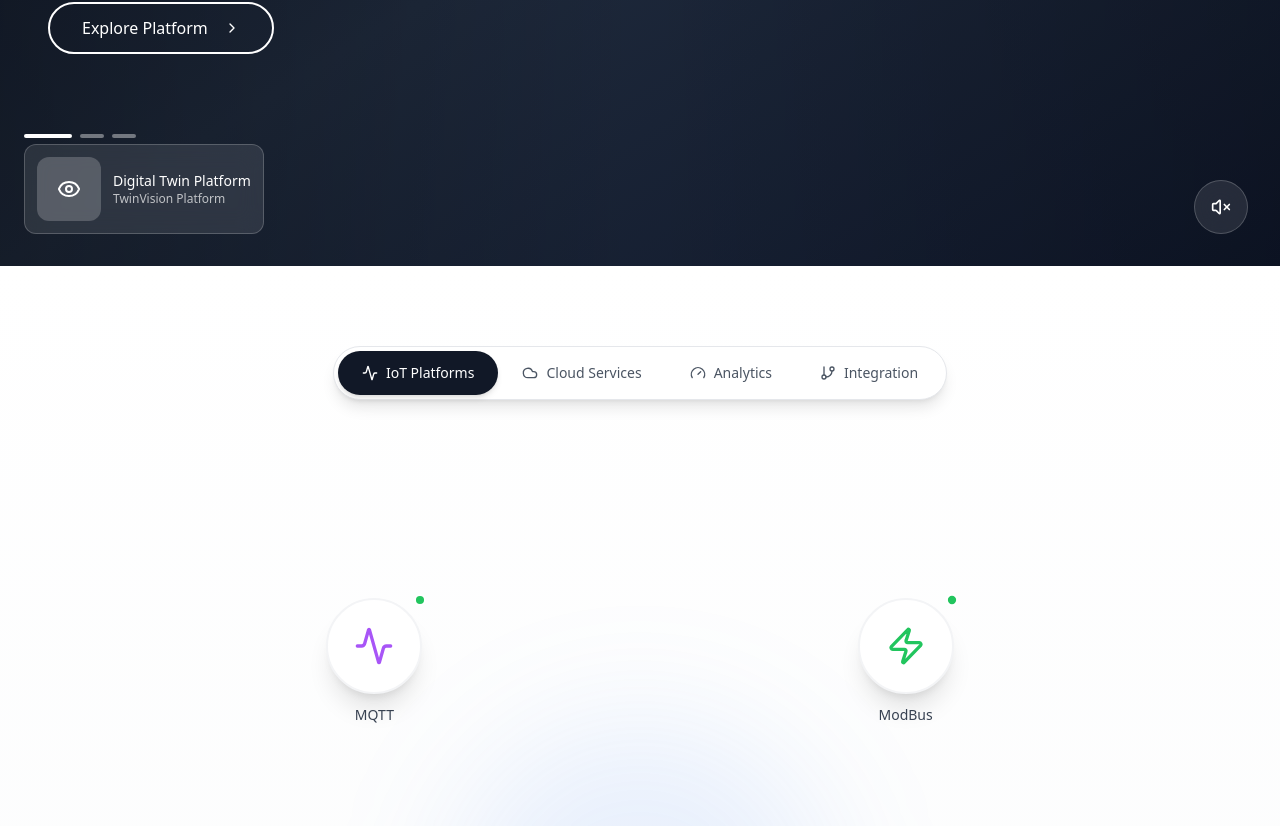
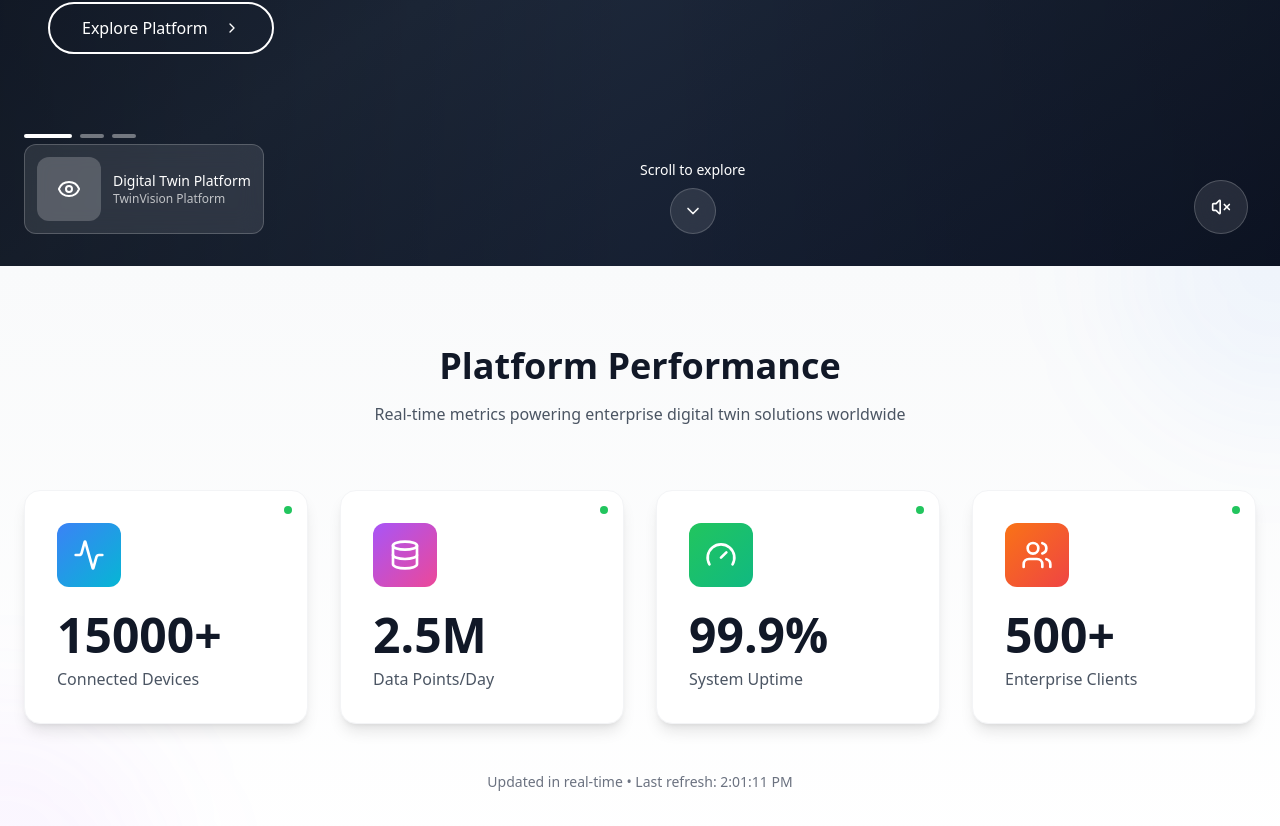
Before and after one commit to alex01pap/dt2, a React (Vite) app: page /home in a window 1280 px wide. Shown: the part 534-1360 px from the top of the page. Built offline with nearby package versions, Linux system fonts and the light colour scheme; no server answers; the database is empty; the HTML template or start-up script is replaced by a standard one.

Commit message:
Add scroll effect and stats section
Implement smooth scroll from hero to ecosystem diagram and add an animated statistics section. The stats section includes real-time metrics with animated counters, gradient backgrounds, and hover effects.

```diff
--- /dev/null
+++ b/src/components/home/StatsSection.tsx
@@ -0,0 +1,162 @@
+import { useEffect, useRef, useState } from "react";
+import { motion, useInView } from "framer-motion";
+import { Activity, Database, Gauge, Users } from "lucide-react";
+
+const stats = [
+  {
+    icon: Activity,
+    value: 15000,
+    suffix: "+",
+    label: "Connected Devices",
+    color: "from-blue-500 to-cyan-500"
+  },
+  {
+    icon: Database,
+    value: 2.5,
+    suffix: "M",
+    label: "Data Points/Day",
+    color: "from-purple-500 to-pink-500"
+  },
+  {
+    icon: Gauge,
+    value: 99.9,
+    suffix: "%",
+    label: "System Uptime",
+    color: "from-green-500 to-emerald-500"
+  },
+  {
+    icon: Users,
+    value: 500,
+    suffix: "+",
+    label: "Enterprise Clients",
+    color: "from-orange-500 to-red-500"
+  }
+];
+
+function Counter({ value, suffix, duration = 2 }: { value: number; suffix: string; duration?: number }) {
+  const [count, setCount] = useState(0);
+  const ref = useRef(null);
+  const isInView = useInView(ref, { once: true });
+
+  useEffect(() => {
+    if (!isInView) return;
+
+    let startTime: number;
+    let animationFrame: number;
+
+    const animate = (currentTime: number) => {
+      if (!startTime) startTime = currentTime;
+      const progress = Math.min((currentTime - startTime) / (duration * 1000), 1);
+
+      const easeOutQuart = 1 - Math.pow(1 - progress, 4);
+      setCount(value * easeOutQuart);
+
+      if (progress < 1) {
+        animationFrame = requestAnimationFrame(animate);
+      }
+    };
+
+    animationFrame = requestAnimationFrame(animate);
+
+    return () => cancelAnimationFrame(animationFrame);
+  }, [value, duration, isInView]);
+
+  const displayValue = value % 1 !== 0 ? count.toFixed(1) : Math.floor(count);
+
+  return (
+    <span ref={ref} className="text-5xl font-bold">
+      {displayValue}{suffix}
+    </span>
+  );
+}
+
+export function StatsSection() {
+  return (
+    <section className="py-20 bg-gradient-to-b from-gray-50 to-white relative overflow-hidden">
+      {/* Background decorations */}
+      <div className="absolute inset-0 overflow-hidden">
+        <div className="absolute -top-40 -right-40 w-80 h-80 bg-blue-500/5 rounded-full blur-3xl" />
+        <div className="absolute -bottom-40 -left-40 w-80 h-80 bg-purple-500/5 rounded-full blur-3xl" />
+      </div>
+
+      <div className="container mx-auto px-6 relative z-10">
+        {/* Section Header */}
+        <motion.div
+          initial={{ opacity: 0, y: 20 }}
+          whileInView={{ opacity: 1, y: 0 }}
+          viewport={{ once: true }}
+          transition={{ duration: 0.6 }}
+          className="text-center mb-16"
+        >
+          <h2 className="text-4xl font-bold text-gray-900 mb-4">
+            Platform Performance
+          </h2>
+          <p className="text-gray-600 max-w-2xl mx-auto">
+            Real-time metrics powering enterprise digital twin solutions worldwide
+          </p>
+        </motion.div>
+
+        {/* Stats Grid */}
+        <div className="grid grid-cols-1 md:grid-cols-2 lg:grid-cols-4 gap-8">
+          {stats.map((stat, index) => {
+            const Icon = stat.icon;
+            return (
+              <motion.div
+                key={stat.label}
+                initial={{ opacity: 0, y: 30 }}
+                whileInView={{ opacity: 1, y: 0 }}
+                viewport={{ once: true }}
+                transition={{ duration: 0.6, delay: index * 0.1 }}
+              >
+                <div className="relative group">
+                  {/* Card */}
+                  <div className="bg-white rounded-2xl p-8 shadow-lg border border-gray-100 hover:shadow-xl transition-shadow duration-300">
+                    {/* Icon with gradient background */}
+                    <div className="mb-6">
+                      <div className={`inline-flex p-4 rounded-xl bg-gradient-to-br ${stat.color}`}>
+                        <Icon className="h-8 w-8 text-white" />
+                      </div>
+                    </div>
+
+                    {/* Counter */}
+                    <div className="mb-2 text-gray-900">
+                      <Counter value={stat.value} suffix={stat.suffix} />
+                    </div>
+
+                    {/* Label */}
+                    <div className="text-gray-600 font-medium">
+                      {stat.label}
+                    </div>
+
+                    {/* Animated pulse indicator */}
+                    <motion.div
+                      animate={{ scale: [1, 1.2, 1], opacity: [1, 0.5, 1] }}
+                      transition={{ duration: 2, repeat: Infinity }}
+                      className="absolute top-4 right-4 w-2 h-2 rounded-full bg-green-500"
+                    />
+                  </div>
+
+                  {/* Hover glow effect */}
+                  <div className={`absolute inset-0 rounded-2xl bg-gradient-to-br ${stat.color} opacity-0 group-hover:opacity-10 transition-opacity duration-300 -z-10 blur-xl`} />
+                </div>
+              </motion.div>
+            );
+          })}
+        </div>
+
+        {/* Additional info */}
+        <motion.div
+          initial={{ opacity: 0 }}
+          whileInView={{ opacity: 1 }}
+          viewport={{ once: true }}
+          transition={{ duration: 0.6, delay: 0.5 }}
+          className="text-center mt-12"
+        >
+          <p className="text-sm text-gray-500">
+            Updated in real-time • Last refresh: {new Date().toLocaleTimeString()}
+          </p>
+        </motion.div>
+      </div>
+    </section>
+  );
+}
--- a/src/pages/Home.tsx
+++ b/src/pages/Home.tsx
@@ -1,11 +1,12 @@
 import { useState, useEffect } from "react";
 import { Link, useNavigate } from "react-router-dom";
 import { motion, AnimatePresence } from "framer-motion";
-import { Eye, ChevronLeft, ChevronRight, Volume2, VolumeX } from "lucide-react";
+import { Eye, ChevronLeft, ChevronRight, Volume2, VolumeX, ChevronDown } from "lucide-react";
 import { Button } from "@/components/ui/button";
 import { useAuth } from "@/contexts/AuthContext";
 import { useHeroVideo } from "@/hooks/useHeroVideo";
 import { DigitalTwinEcosystem } from "@/components/home/DigitalTwinEcosystem";
+import { StatsSection } from "@/components/home/StatsSection";
 
 const heroSlides = [
   {
@@ -65,6 +66,11 @@ export default function Home() {
   };
 
   const currentHero = heroSlides[currentSlide];
+
+  const scrollToContent = () => {
+    const nextSection = document.getElementById('stats-section');
+    nextSection?.scrollIntoView({ behavior: 'smooth' });
+  };
 
   return (
     <div className="min-h-screen bg-white">
@@ -247,7 +253,30 @@ export default function Home() {
             <Volume2 className="h-5 w-5 text-white" />
           )}
         </button>
+
+        {/* Scroll Down Button */}
+        <motion.button
+          onClick={scrollToContent}
+          initial={{ opacity: 0, y: -20 }}
+          animate={{ opacity: 1, y: 0 }}
+          transition={{ delay: 1, duration: 0.6 }}
+          className="absolute bottom-8 left-1/2 -translate-x-1/2 z-20 flex flex-col items-center gap-2 text-white hover:text-white/80 transition-colors group"
+        >
+          <span className="text-sm font-medium">Scroll to explore</span>
+          <motion.div
+            animate={{ y: [0, 8, 0] }}
+            transition={{ duration: 1.5, repeat: Infinity }}
+            className="p-3 bg-white/10 backdrop-blur-md rounded-full border border-white/20 group-hover:bg-white/20 transition-colors"
+          >
+            <ChevronDown className="h-5 w-5" />
+          </motion.div>
+        </motion.button>
       </section>
+
+      {/* Stats Section */}
+      <div id="stats-section">
+        <StatsSection />
+      </div>
 
       {/* Digital Twin Ecosystem Section */}
       <DigitalTwinEcosystem />
```
